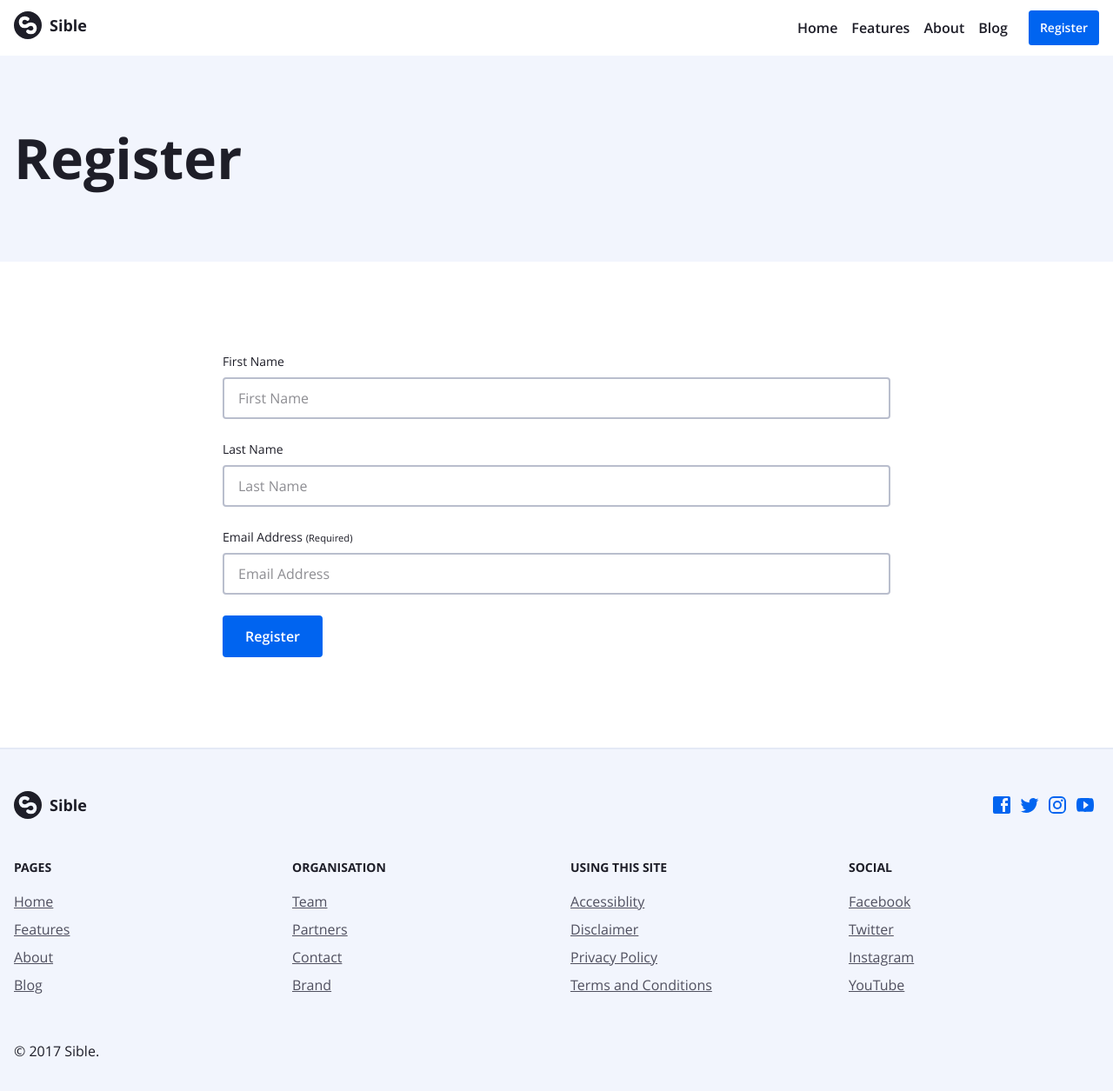
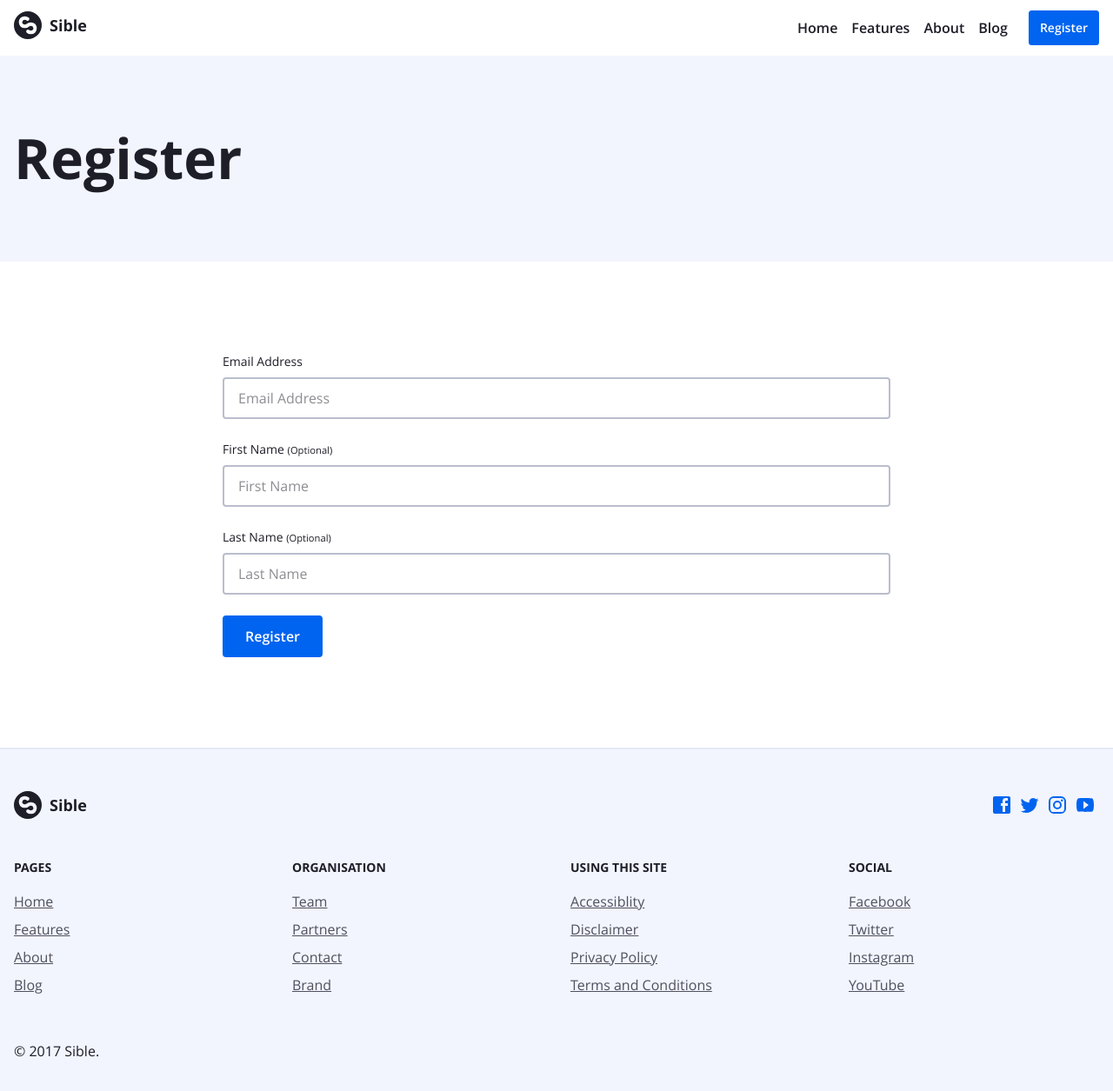
Before and after one commit to scottdejonge/sible.org, a Jekyll site: the page built from pages/register.html, in a window 1280 px wide and 1269 px high. Shown: the top 1255 px of the window at 87% size. Built offline with Jekyll 4.4.1, drawn with Linux system fonts in a browser that asks for light colours.

Commit message:
Form field order

```diff
--- a/_includes/form/register.html
+++ b/_includes/form/register.html
@@ -6,16 +6,16 @@
         <input type="hidden" name="u" value="USER">
         <input type="hidden" name="id" value="ID">
         <div class="field">
-          <label for="MERGE1">First Name</label>
+          <label for="MERGE0">Email Address</label>
+          <input type="email" autocapitalize="off" name="MERGE0" id="MERGE0" size="25" placeholder="Email Address">
+        </div>
+        <div class="field">
+          <label for="MERGE1">First Name <small>(Optional)</small></label>
           <input type="text" name="MERGE1" id="MERGE1" size="25" placeholder="First Name">
         </div>
         <div class="field">
-          <label for="MERGE2">Last Name</label>
+          <label for="MERGE2">Last Name <small>(Optional)</small></label>
           <input type="text" name="MERGE2" id="MERGE2" size="25" placeholder="Last Name">
-        </div>
-        <div class="field">
-          <label for="MERGE0">Email Address <small>(Required)</small></label>
-          <input type="email" autocapitalize="off" name="MERGE0" id="MERGE0" size="25" placeholder="Email Address">
         </div>
         <div class="field">
           <button type="submit" class="button button-primary">Register</button>
```
